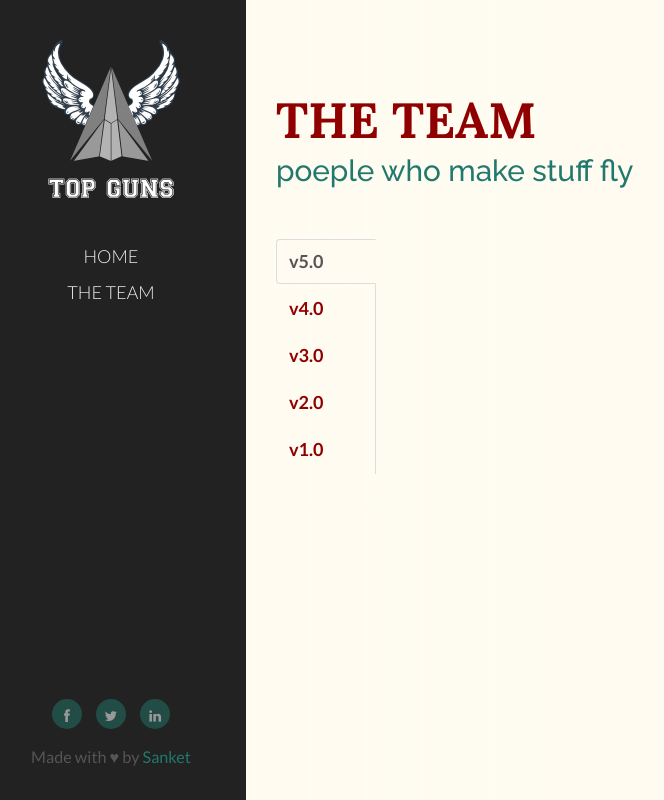
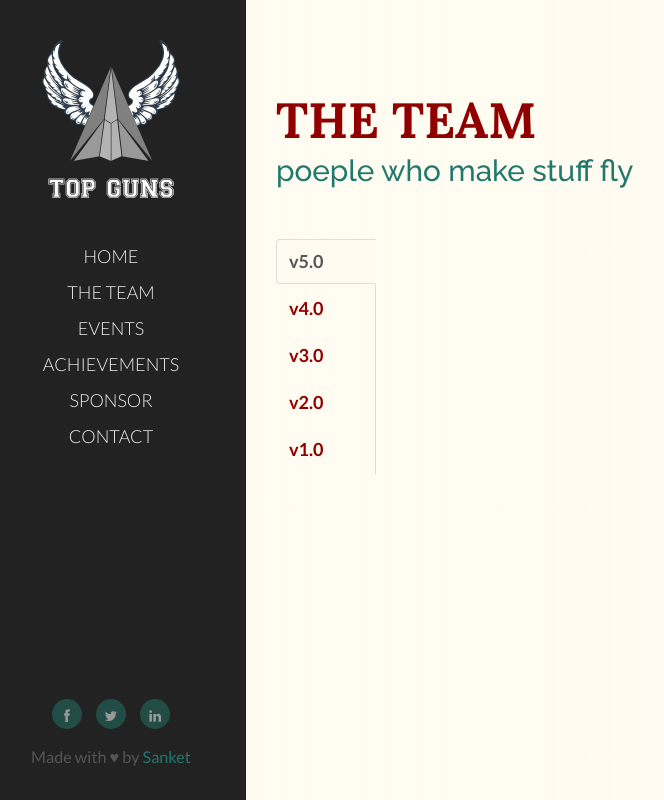
Before and after one commit to sanketsaurav/topguns.co.in, a Flask app: page /team in a window 1280 px wide. Shown: the whole page, without its empty margins (24-688 px from the left). Run offline with Flask 2, Linux system fonts and the light colour scheme; some libraries are stand-ins or nearby versions.

Commit message:
Minor fixes.

```diff
--- a/templates/base.html
+++ b/templates/base.html
@@ -47,6 +47,10 @@
                                         </ul>
                                     </li> -->
                                     <li class="nav-team"><a href="/team">The Team</a></li>
+                                    <li class="nav-event"><a href="/event">Events</a></li>
+                                    <li class="nav-achievements"><a href="/achievements">Achievements</a></li>
+                                    <li class="nav-sponsor"><a href="/sponsor">Sponsor</a></li>
+                                    <li class="nav-contact"><a href="/contact">Contact</a></li>
                                 </ul>
                             </nav>
                         </div><!-- /navbar-inner -->
--- a/templates/team.html
+++ b/templates/team.html
@@ -20,7 +20,7 @@
 			  <li><a data-toggle="tab" href="#v1">v1.0</a></li>
 			</ul>
 			<div class="span5 tab-content">
-				<div class="tab-pane" id="v5"></div>
+				<div class="tab-pane active" id="v5"></div>
 				<div class="tab-pane" id="v4"></div>
 				<div class="tab-pane" id="v3"></div>
 				<div class="tab-pane" id="v2"></div>
```
